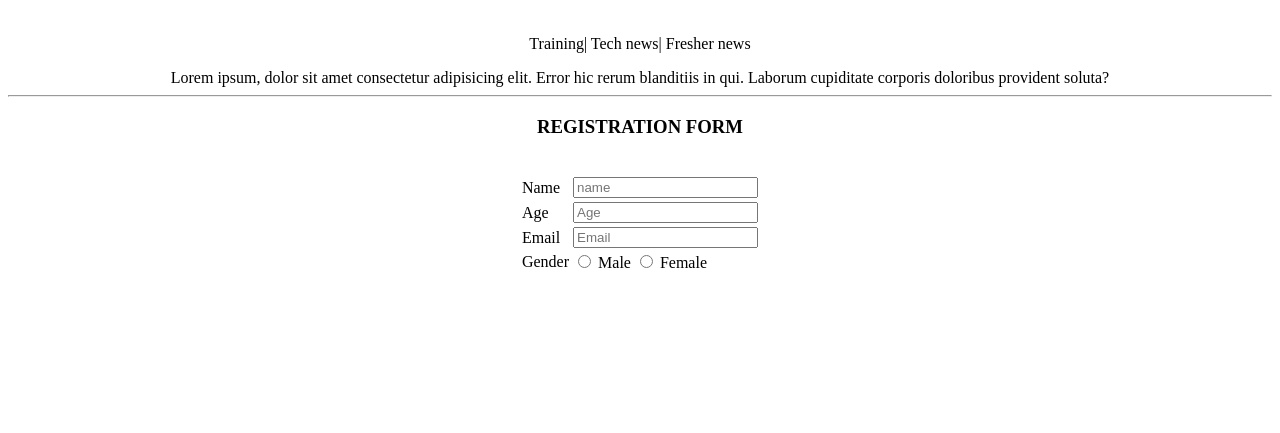
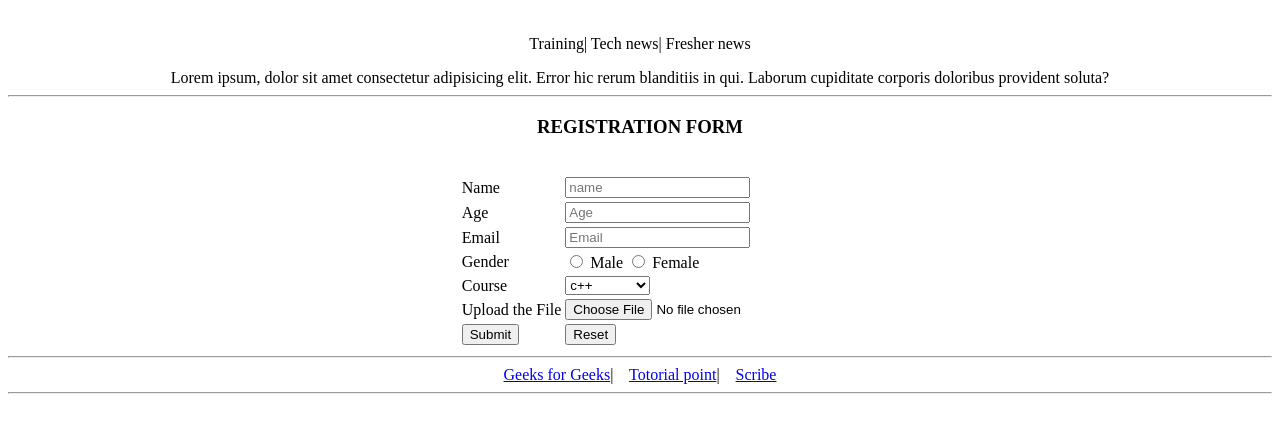
Before and after one commit to Thanosda/Data-mangae, a plain HTML site: page index.html in a window 1280 px wide. Shown: the part 79-512 px from the top of the page. Drawn offline with Linux system fonts and the light colour scheme.

Commit message:
update
change

```diff
--- a/index.html
+++ b/index.html
@@ -47,11 +47,33 @@
   </td>
 </tr>
 
+<tr>
+    <td> Course</td>
+    <td>
+        <select name="course" id="course">
+        <option >c++</option>
+        <option >Sql</option>
+        <option >Java</option>
+        <option >C++</option>
+        <option >Python</option>
+        <option >JavaScript</option>
+
+        </select>
+    </td>
+</tr>
+<tr>
+    <td>Upload the File  </td>
+    <td>
+        <form action="">
+            <input type="file" name="file" id="file">
+        </form>
+    </td>
+</tr>
 
 
 
 
-<!-- <tr> <td>  <input type="submit"></td> <td> <input type="reset"></td></tr> -->
+<tr> <td>  <input type="submit"></td> <td> <input type="reset"></td></tr>
 
 
 
@@ -61,16 +83,17 @@
 
 
 </center>
+<hr>
 
 <CENTER>
 
 
 
-
-
-
+<a href="https://www.w3schools.com/howto/howto_html_file_upload_button.asp">Geeks for Geeks</a>|&nbsp;&nbsp;&nbsp;
+<a href="https://www.w3schools.com/howto/howto_html_file_upload_button.asp">Totorial point</a>|&nbsp;&nbsp;&nbsp;
+<a href="https://www.w3schools.com/howto/howto_html_file_upload_button.asp">Scribe</a>
 </CENTER>
-
+<hr>
 
 
 
```
